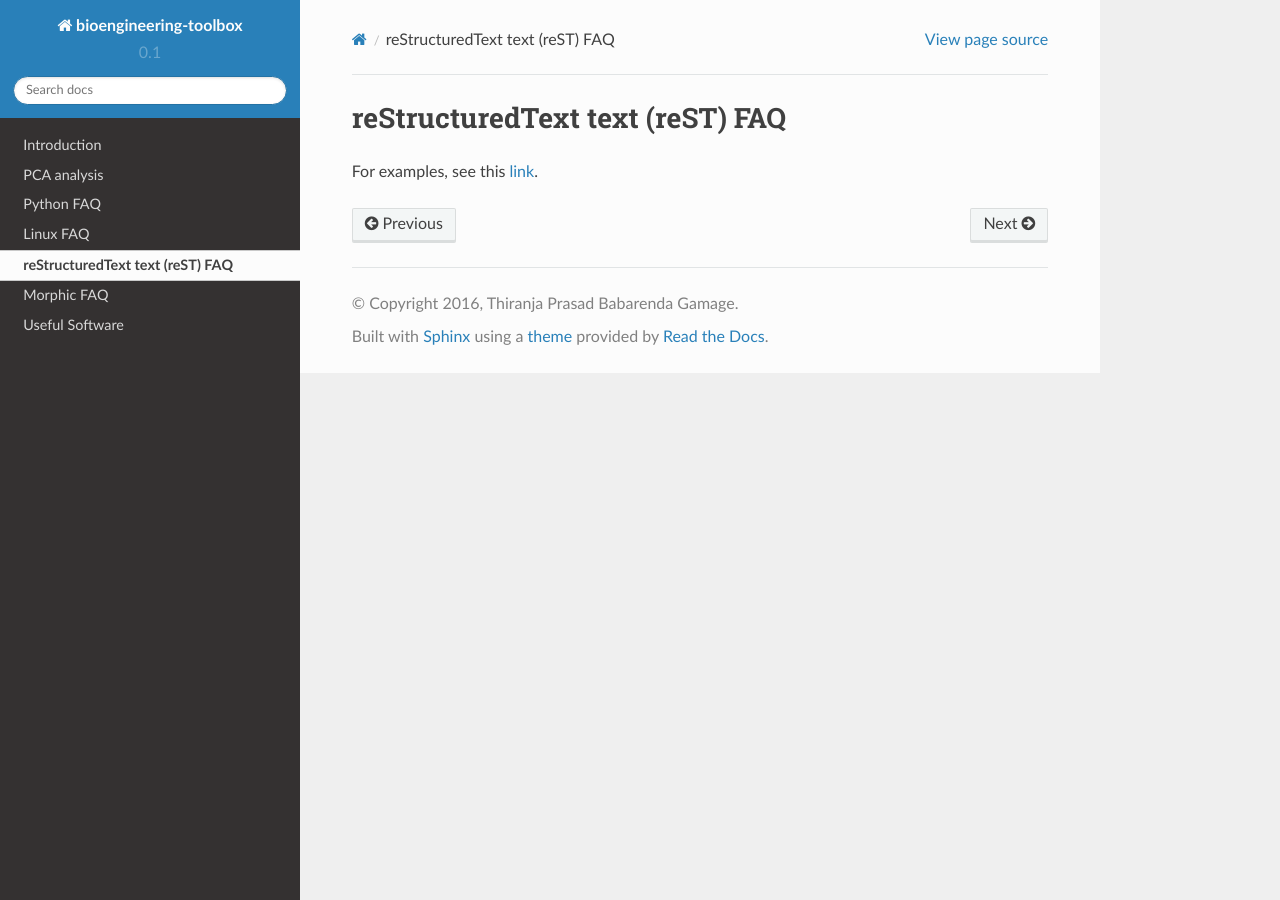
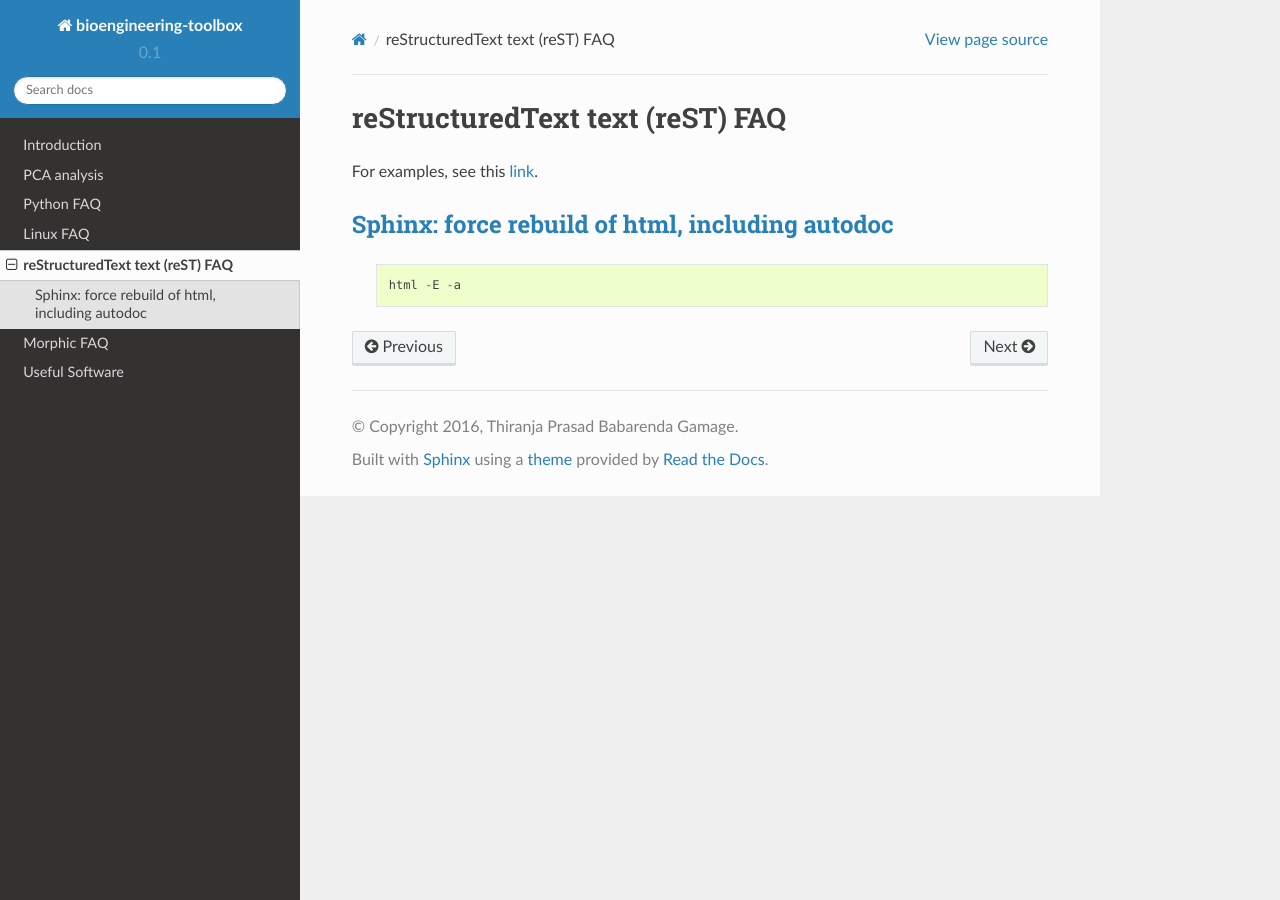
Before and after one commit to PrasadBabarendaGamage/bioengineering-toolbox, a Sphinx documentation site: the page built from docs/source/rst_faq.rst, in a window 1280 px wide. Built offline with Sphinx 7.4.7 and the Read the Docs theme 2.0.0, drawn with Linux system fonts in a browser that asks for light colours; formulas are drawn with MathJax 3.

Commit message:
Updating rst faq

```diff
--- a/docs/source/rst_faq.rst
+++ b/docs/source/rst_faq.rst
@@ -7,3 +7,10 @@ reStructuredText text (reST) FAQ
 .. TEMPLATE: `link <link>`_
 
 For examples, see this `link <http://rest-sphinx-memo.readthedocs.io/en/latest/ReST.html>`_.
+
+`Sphinx: force rebuild of html, including autodoc <http://stackoverflow.com/questions/21019505/sphinx-force-rebuild-of-html-including-autodoc>`_
+-----------------------------------------------------------------------
+
+  .. code-block:: python
+
+    html -E -a
```
